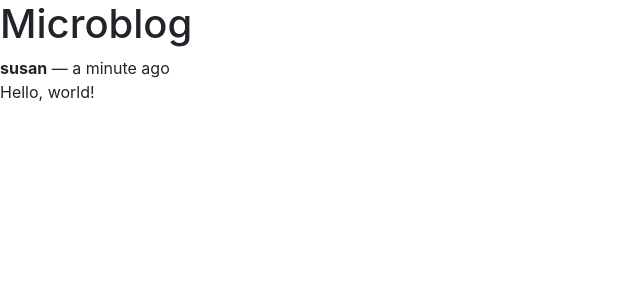
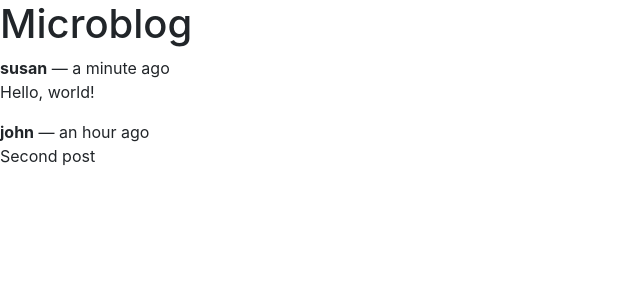
Before and after one commit to mnosinov/react-microblog, a React (Create React App) app: page / in a window 1280 px wide. Shown: the top 300 px of the page, without its empty margins (0-640 px from the left). Built offline with nearby package versions, Linux system fonts and the light colour scheme.

Commit message:
more mocking

```diff
--- a/src/App.js
+++ b/src/App.js
@@ -1,21 +1,41 @@
 export default function App() {
-  const post = {
+  const posts = [
+    {
       id: 1,
       text: 'Hello, world!',
       timestamp: 'a minute ago',
       author: {
         username: 'susan',
       },
-  }
+    },
+    {
+      id: 2,
+      text: 'Second post',
+      timestamp: 'an hour ago',
+      author: {
+        username: 'john',
+      },
+    },
+  ];
+
 
   return (
     <>
       <h1>Microblog</h1>
-      <p>
+      {
+        posts.length === 0 ?
+          <p>There are no blog posts.</p>
+        :
+          posts.map(post => {
+            return (
+              <p key={post.id}>
                 <b>{post.author.username}</b> &mdash; {post.timestamp}
                 <br/>
                 {post.text}
               </p>
+            );
+          })
+      }
     </>
   );
 }
```
Lines whose indentation alone changed are shown as unchanged.
